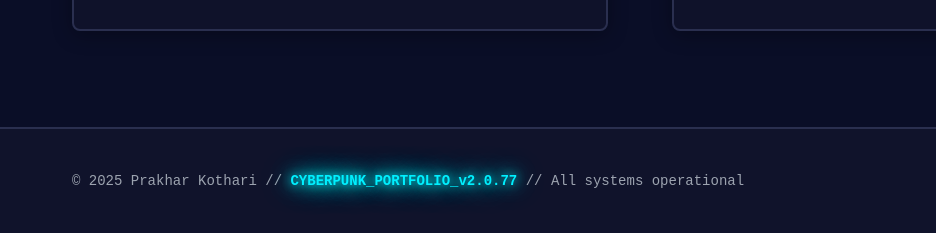
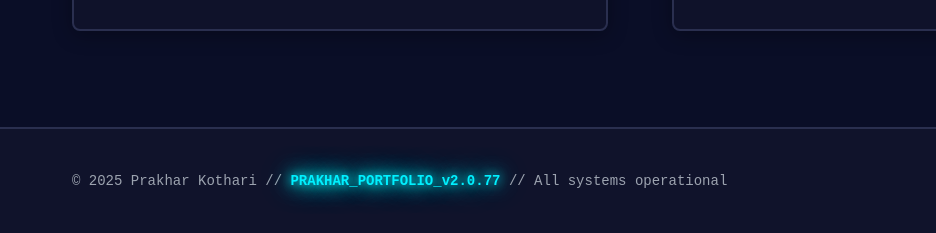
Before and after one commit to prakhar175/prakhar-portfolio, a plain HTML site: page index.html in a window 1280 px wide. Shown: the part 8633-8866 px from the top of the page, 0-936 px from the left. Drawn offline with Linux system fonts and the light colour scheme; animation ran at ten frames a second.

Commit message:
Update index.html

```diff
--- a/index.html
+++ b/index.html
@@ -826,7 +826,7 @@
             <div class="footer-content">
                 <p>
                     &copy; 2025 Prakhar Kothari //
-                    <span class="neon-text">CYBERPUNK_PORTFOLIO_v2.0.77</span> //
+                    <span class="neon-text">PRAKHAR_PORTFOLIO_v2.0.77</span> //
                     All systems operational
                 </p>
                 <div class="footer-links">
```
